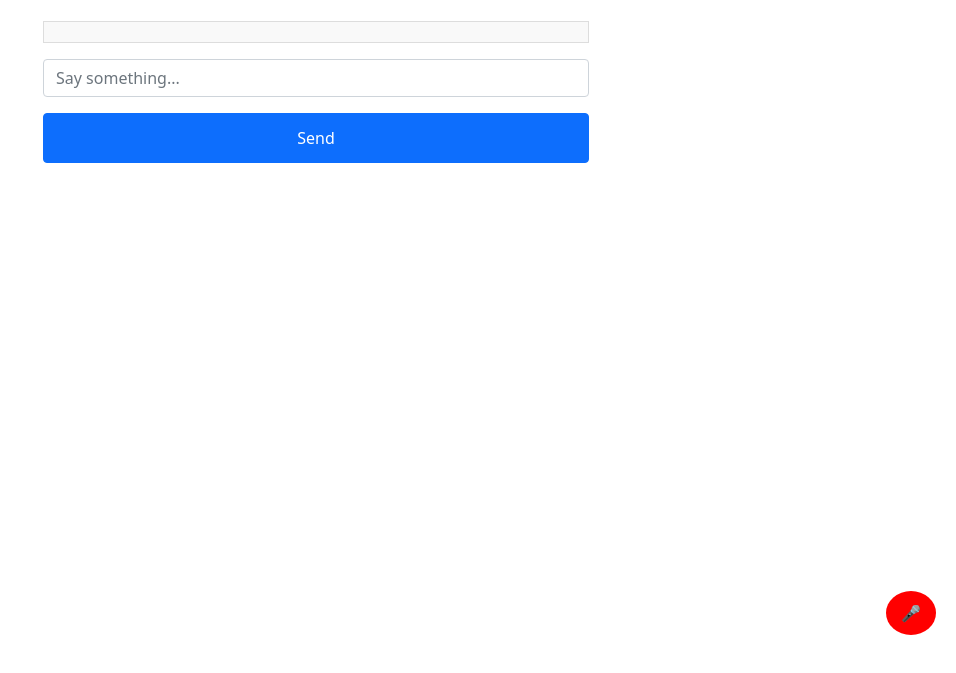
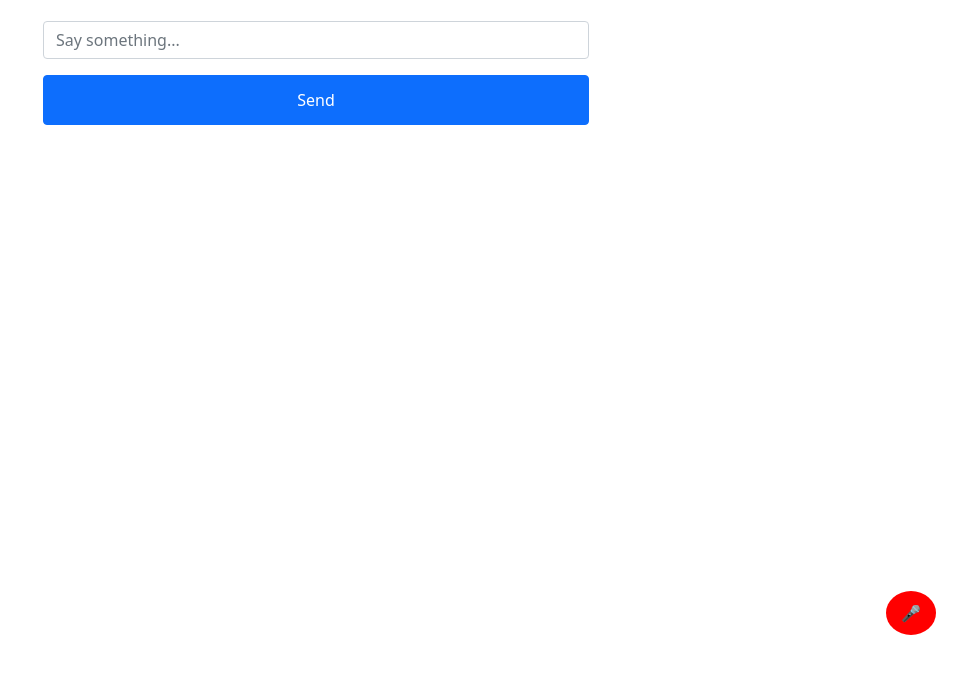
Before and after one commit to shepherd-06/Agenty-Nesty, a plain HTML site: page templates/chat.html in a window 1280 px wide. Shown: the part 85-758 px from the top of the page, without its empty margins (324-1280 px from the left). Drawn offline with nearby package versions, Linux system fonts and the light colour scheme.

Commit message:
fixed the layout of the website

```diff
--- a/templates/chat.html
+++ b/templates/chat.html
@@ -47,7 +47,7 @@
         <div class="row mt-5">
             <div class="col-md-6 offset-md-3">
                 <h3 class="mb-4 text-center">Agent Nesty!</h3>
-                <ul id="messages" class="list-unstyled"></ul>
+                <ul id="messages" class="list-unstyled" style="display:none"></ul>
                 <form id="form" action="/get_response" method="post">
                     <div class="mb-3">
                         <input type="text" class="form-control" id="text" name="text" placeholder="Say something..."
@@ -90,6 +90,7 @@
                 $('#sendButton').prop('disabled', true);
                 $('#spinner').show();
                 $.post('/get_response', { text: text }, function (data) {
+                    $('#messages').show();
                     $('#messages').append('<li><strong>You:</strong> ' + text + '<br><strong>AI:</strong> ' + data.message + '</li>');
                     $('#text').val('');
                     $('#sendButton').prop('disabled', false);
```
